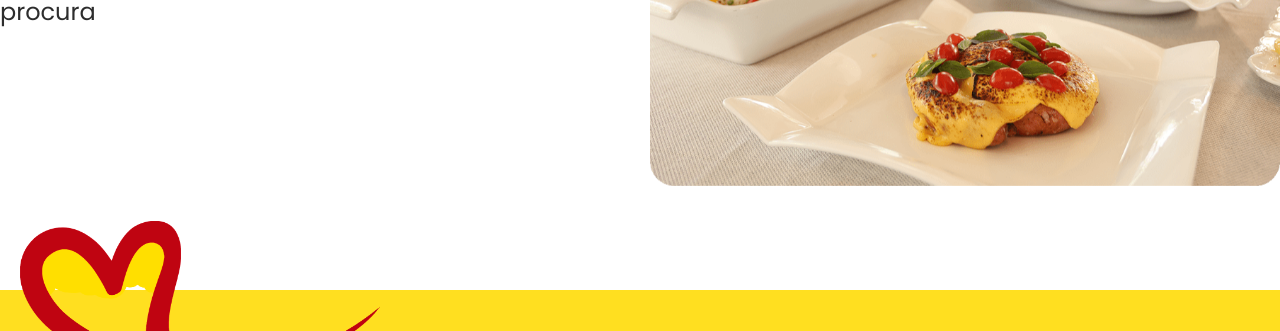
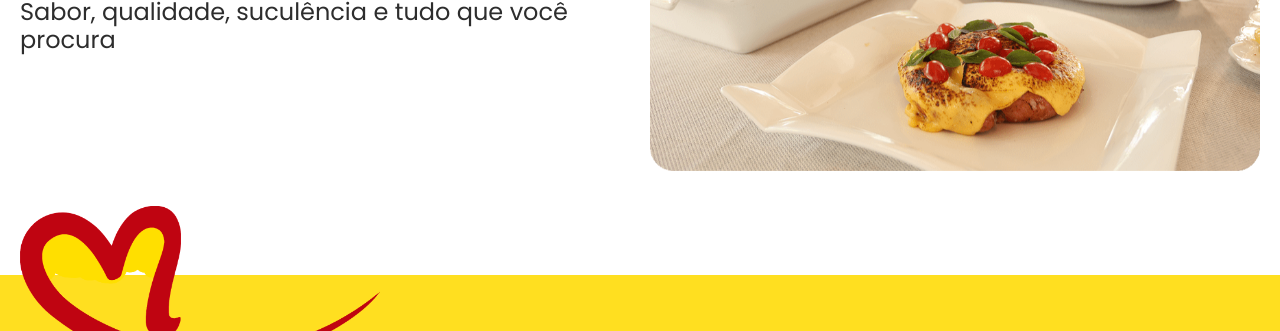
Before and after one commit to wesClyton/mimosa-alimentos-site, an Astro site: page / in a window 1280 px wide. Shown: the part 469-800 px from the top of the page. Built offline with nearby package versions, Linux system fonts and the light colour scheme; Astro itself is replaced by a stand-in of ours.

Commit message:
fix: padding primeira section index

```diff
--- a/src/pages/index.astro
+++ b/src/pages/index.astro
@@ -10,7 +10,8 @@
 <Layout>
   <Header />
 
-  <section class="container-center pt-10">
+  <section class="container-center">
+    <div class="px-5 pt-10">
       <div class="grid grid-cols-1 gap-5 md:grid-cols-2 md:items-center">
         <div>
           <h1 class="title">O sabor é de família</h1>
@@ -19,6 +20,7 @@
 
         <div>
           <IndexSliderTop client:only />
+        </div>
       </div>
     </div>
   </section>
```
Lines whose indentation alone changed are shown as unchanged.
